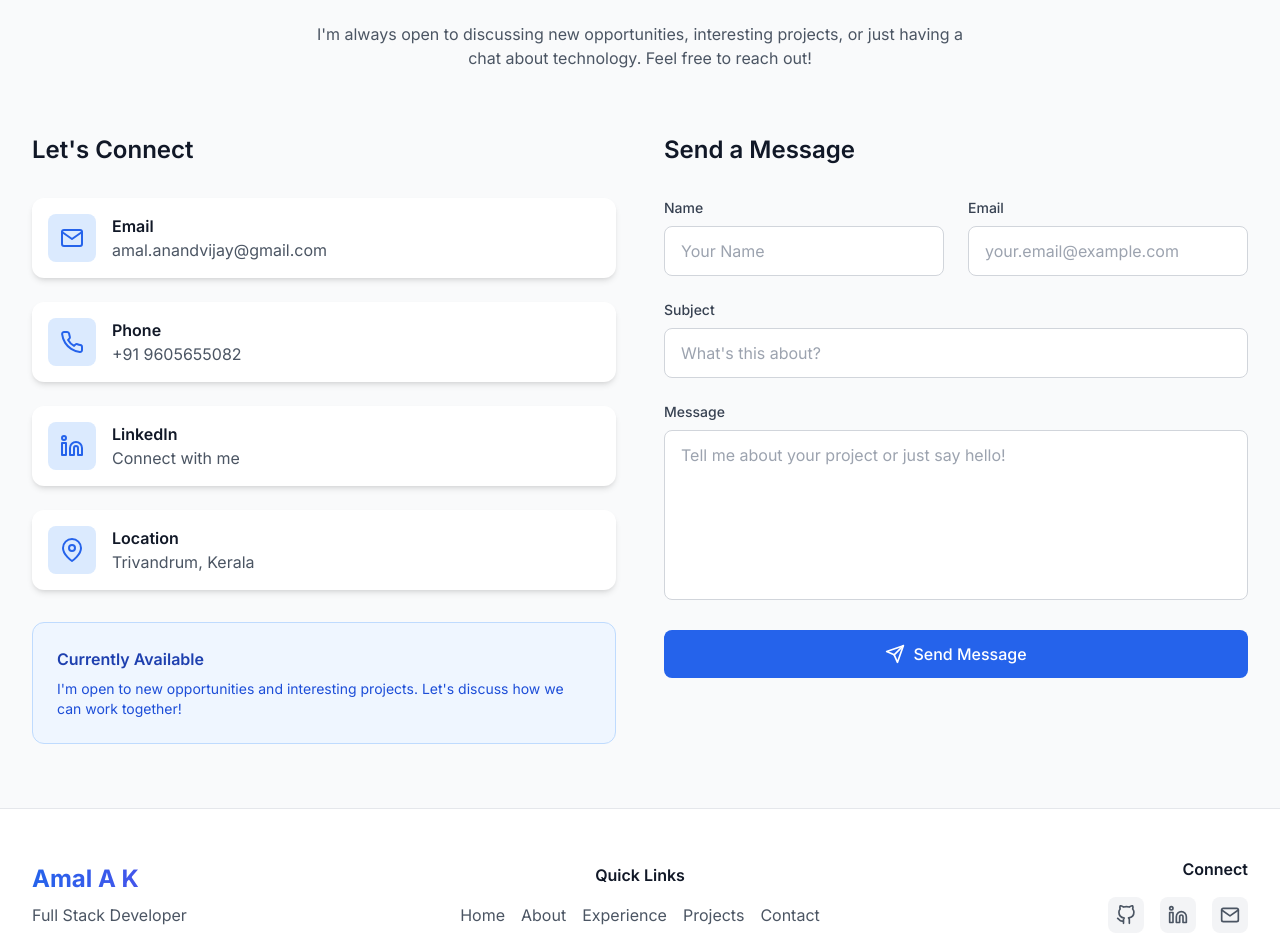
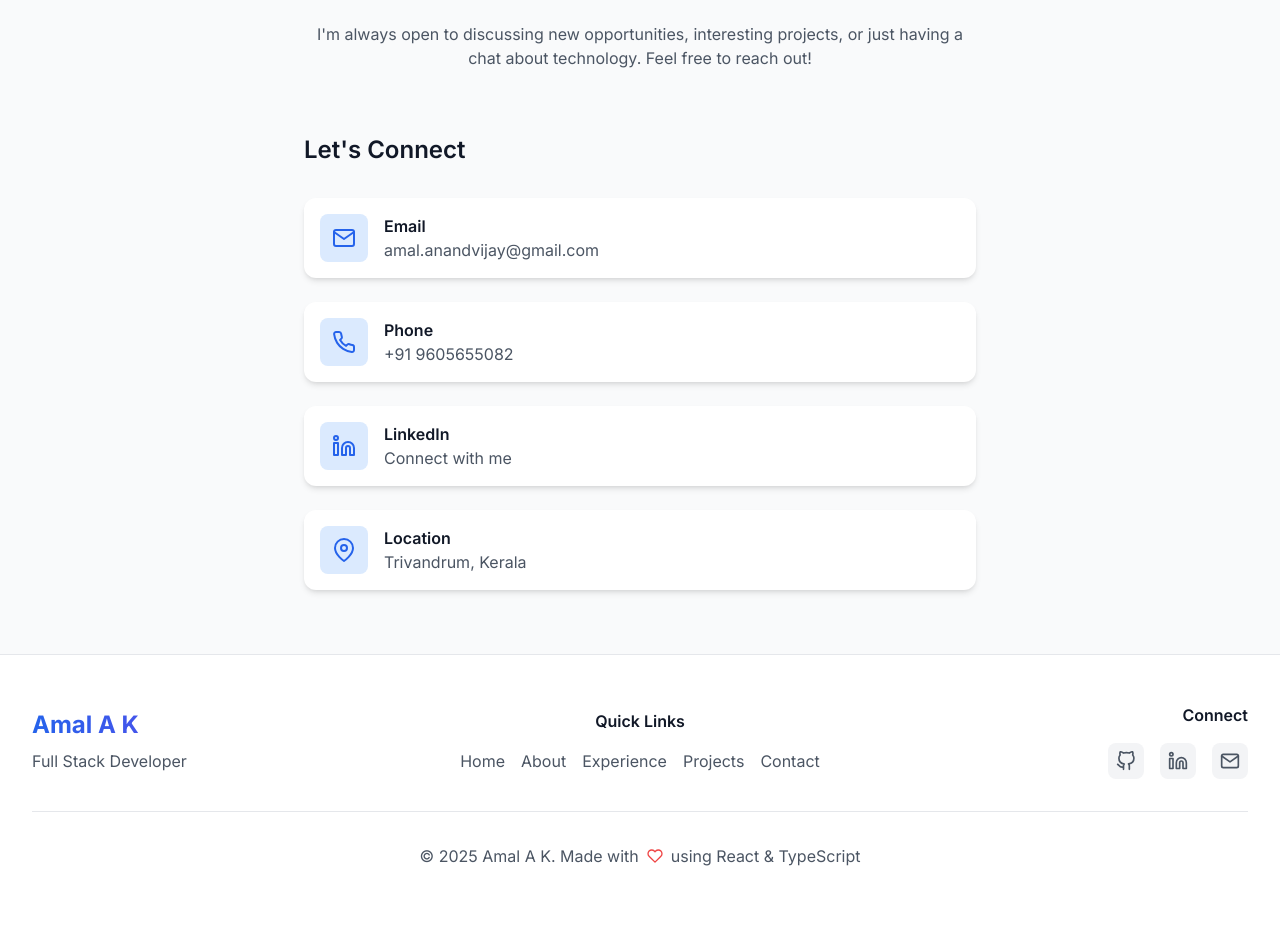
Before and after one commit to Amal-A-K/Portfolio, a React (Create React App) app: page / in a window 1280 px wide. Shown: the part 5461-6402 px from the top of the page. After the commit the page ends 6377 px from the top, so only its background shows below. Built offline with nearby package versions, Linux system fonts and the light colour scheme; no server answers.

Commit message:
Solved some bugs

```diff
--- a/src/components/About.tsx
+++ b/src/components/About.tsx
@@ -53,13 +53,13 @@ const About: React.FC = () => {
     visible: {
       opacity: 1,
       transition: {
-        staggerChildren: 0.1
+        staggerChildren: 0.2
       }
     }
   };
 
   const itemVariants = {
-    hidden: { opacity: 0, y: 20 },
+    hidden: { opacity: 0, y: 30 },
     visible: {
       opacity: 1,
       y: 0,
@@ -75,7 +75,7 @@ const About: React.FC = () => {
         <motion.div
           initial="hidden"
           whileInView="visible"
-          viewport={{ once: true, amount: 0.3 }}
+          viewport={{ once: true, amount: 0.1 }}
           variants={containerVariants}
         >
           {/* Section Title */}
--- a/src/components/Contact.tsx
+++ b/src/components/Contact.tsx
@@ -1,78 +1,9 @@
-import React, { useState, useRef } from 'react';
-import emailjs from '@emailjs/browser';
+import React from 'react';
 import { motion } from 'framer-motion';
-import { FiMail, FiPhone, FiLinkedin, FiMapPin, FiSend } from 'react-icons/fi';
+import { FiMail, FiPhone, FiLinkedin, FiMapPin } from 'react-icons/fi';
 import { CONTACT_INFO, PERSONAL_INFO } from '../data/constants.ts';
-import { toast } from 'react-toastify';
-
-// ⚠️ Environment variables: Replace the placeholders below with your actual .env variable names
-// E.g., process.env.REACT_APP_EMAILJS_SERVICE_ID
-const EMAILJS_SERVICE_ID = process.env.REACT_APP_EMAILJS_SERVICE_ID || 'YOUR_EMAILJS_SERVICE_ID';
-const EMAILJS_TEMPLATE_ID = process.env.REACT_APP_EMAILJS_TEMPLATE_ID || 'YOUR_EMAILJS_TEMPLATE_ID';
-const EMAILJS_PUBLIC_KEY = process.env.REACT_APP_EMAILJS_PUBLIC_KEY || 'YOUR_EMAILJS_PUBLIC_KEY';
 
 const Contact: React.FC = () => {
-  // 1. Add useRef to access the native form element
-  const form = useRef<HTMLFormElement>(null);
-  const [loading, setLoading] = useState(false);
-
-  const [formData, setFormData] = useState({
-    name: '',
-    email: '',
-    subject: '',
-    message: ''
-  });
-
-  const handleInputChange = (e: React.ChangeEvent<HTMLInputElement | HTMLTextAreaElement>) => {
-    const { name, value } = e.target;
-    setFormData(prev => ({
-      ...prev,
-      [name]: value
-    }));
-  };
-
-  const handleSubmit = (e: React.FormEvent) => {
-    e.preventDefault();
-
-    if (!form.current) return;
-
-    // Check if the IDs are available before sending
-    if (!EMAILJS_SERVICE_ID || !EMAILJS_TEMPLATE_ID || !EMAILJS_PUBLIC_KEY) {
-      toast.error('Email service not configured. Please check your .env file.', { position: 'bottom-right' });
-      return;
-    }
-
-    setLoading(true);
-
-    emailjs
-      .sendForm(
-        EMAILJS_SERVICE_ID,
-        EMAILJS_TEMPLATE_ID,
-        form.current, // Pass the form ref
-        EMAILJS_PUBLIC_KEY
-      )
-      .then(
-        (result) => {
-          console.log('EmailJS Success:', result.text);
-          // 🏆 Show success toast
-          toast.success('🎉 Message Sent Successfully! I will get back to you shortly.', {
-            position: 'bottom-right',
-          });
-          // Clear the form data
-          setFormData({ name: '', email: '', subject: '', message: '' });
-        },
-        (error) => {
-          console.error('EmailJS Failed:', error.text);
-          // ❌ Show failure toast
-          toast.error('😢 Failed to send message. Please try again or contact me directly.', {
-            position: 'bottom-right',
-          });
-        }
-      )
-      .finally(() => {
-        setLoading(false); // Stop loading regardless of success or failure
-      });
-  };
 
   const containerVariants = {
     hidden: { opacity: 0 },
@@ -116,9 +47,9 @@ const Contact: React.FC = () => {
             </p>
           </motion.div>
 
-          <div className="grid lg:grid-cols-2 gap-12">
-            {/* Contact Information (No changes here) */}
-            <motion.div variants={itemVariants}>
+          <div className="grid place-items-center">
+            {/* Contact Information - centered */}
+            <motion.div variants={itemVariants} className="w-full max-w-2xl">
               <h3 className="text-2xl font-semibold text-gray-900 dark:text-white mb-8">
                 Let's Connect
               </h3>
@@ -185,105 +116,6 @@ const Contact: React.FC = () => {
                   </div>
                 </motion.div>
               </div>
-
-              {/* Availability */}
-              <motion.div
-                variants={itemVariants}
-                className="mt-8 p-6 bg-primary-50 dark:bg-primary-900/20 rounded-xl border border-primary-200 dark:border-primary-800"
-              >
-                <h4 className="font-semibold text-primary-800 dark:text-primary-200 mb-2">
-                  Currently Available
-                </h4>
-                <p className="text-primary-700 dark:text-primary-300 text-sm">
-                  I'm open to new opportunities and interesting projects. Let's discuss how we can work together!
-                </p>
-              </motion.div>
-            </motion.div>
-
-            {/* Contact Form */}
-            <motion.div variants={itemVariants}>
-              <h3 className="text-2xl font-semibold text-gray-900 dark:text-white mb-8">
-                Send a Message
-              </h3>
-
-              <form ref={form} onSubmit={handleSubmit} className="space-y-6"> {/* 👈 ADD ref={form} */}
-                <div className="grid md:grid-cols-2 gap-6">
-                  <div>
-                    <label htmlFor="name" className="block text-sm font-medium text-gray-700 dark:text-gray-300 mb-2">
-                      Name
-                    </label>
-                    <input
-                      type="text"
-                      id="name"
-                      name="name" // 👈 Name is crucial for EmailJS template variable
-                      value={formData.name}
-                      onChange={handleInputChange}
-                      required
-                      className="w-full px-4 py-3 border border-gray-300 dark:border-dark-600 rounded-lg focus:ring-2 focus:ring-primary-500 focus:border-transparent bg-white dark:bg-dark-900 text-gray-900 dark:text-white transition-all duration-300"
-                      placeholder="Your Name"
-                    />
-                  </div>
-                  <div>
-                    <label htmlFor="email" className="block text-sm font-medium text-gray-700 dark:text-gray-300 mb-2">
-                      Email
-                    </label>
-                    <input
-                      type="email"
-                      id="email"
-                      name="email" // 👈 Name is crucial for EmailJS template variable
-                      value={formData.email}
-                      onChange={handleInputChange}
-                      required
-                      className="w-full px-4 py-3 border border-gray-300 dark:border-dark-600 rounded-lg focus:ring-2 focus:ring-primary-500 focus:border-transparent bg-white dark:bg-dark-900 text-gray-900 dark:text-white transition-all duration-300"
-                      placeholder="your.email@example.com"
-                    />
-                  </div>
-                </div>
-
-                <div>
-                  <label htmlFor="subject" className="block text-sm font-medium text-gray-700 dark:text-gray-300 mb-2">
-                    Subject
-                  </label>
-                  <input
-                    type="text"
-                    id="subject"
-                    name="subject" // 👈 Name is crucial for EmailJS template variable
-                    value={formData.subject}
-                    onChange={handleInputChange}
-                    required
-                    className="w-full px-4 py-3 border border-gray-300 dark:border-dark-600 rounded-lg focus:ring-2 focus:ring-primary-500 focus:border-transparent bg-white dark:bg-dark-900 text-gray-900 dark:text-white transition-all duration-300"
-                    placeholder="What's this about?"
-                  />
-                </div>
-
-                <div>
-                  <label htmlFor="message" className="block text-sm font-medium text-gray-700 dark:text-gray-300 mb-2">
-                    Message
-                  </label>
-                  <textarea
-                    id="message"
-                    name="message" // 👈 Name is crucial for EmailJS template variable
-                    value={formData.message}
-                    onChange={handleInputChange}
-                    required
-                    rows={6}
-                    className="w-full px-4 py-3 border border-gray-300 dark:border-dark-600 rounded-lg focus:ring-2 focus:ring-primary-500 focus:border-transparent bg-white dark:bg-dark-900 text-gray-900 dark:text-white transition-all duration-300 resize-none"
-                    placeholder="Tell me about your project or just say hello!"
-                  />
-                </div>
-
-                <motion.button
-                  type="submit"
-                  whileHover={{ scale: 1.02 }}
-                  whileTap={{ scale: 0.98 }}
-                  className="w-full btn-primary flex items-center justify-center gap-2"
-                  disabled={loading} // 👈 Disable while loading
-                >
-                  <FiSend size={20} />
-                  {/* 👈 Change button text based on loading state */}
-                  {loading ? 'Sending...' : 'Send Message'}
-                </motion.button>
-              </form>
             </motion.div>
           </div>
         </motion.div>
--- a/src/components/Hero.tsx
+++ b/src/components/Hero.tsx
@@ -15,7 +15,12 @@ const Hero: React.FC = () => {
   };
 
   const handleGetInTouch = () => {
-    window.location.href = `mailto:${CONTACT_INFO.email}`;
+    const el = document.getElementById('contact');
+    if (el) {
+      el.scrollIntoView({ behavior: 'smooth', block: 'start' });
+    } else {
+      window.location.hash = '#contact';
+    }
   };
 
   return (
--- a/src/components/Projects.tsx
+++ b/src/components/Projects.tsx
@@ -31,7 +31,7 @@ const Projects: React.FC = () => {
         <motion.div
           initial="hidden"
           whileInView="visible"
-          viewport={{ once: true, amount: 0.3 }}
+          viewport={{ once: true, amount: 0.1 }}
           variants={containerVariants}
         >
           {/* Section Title */}
```
